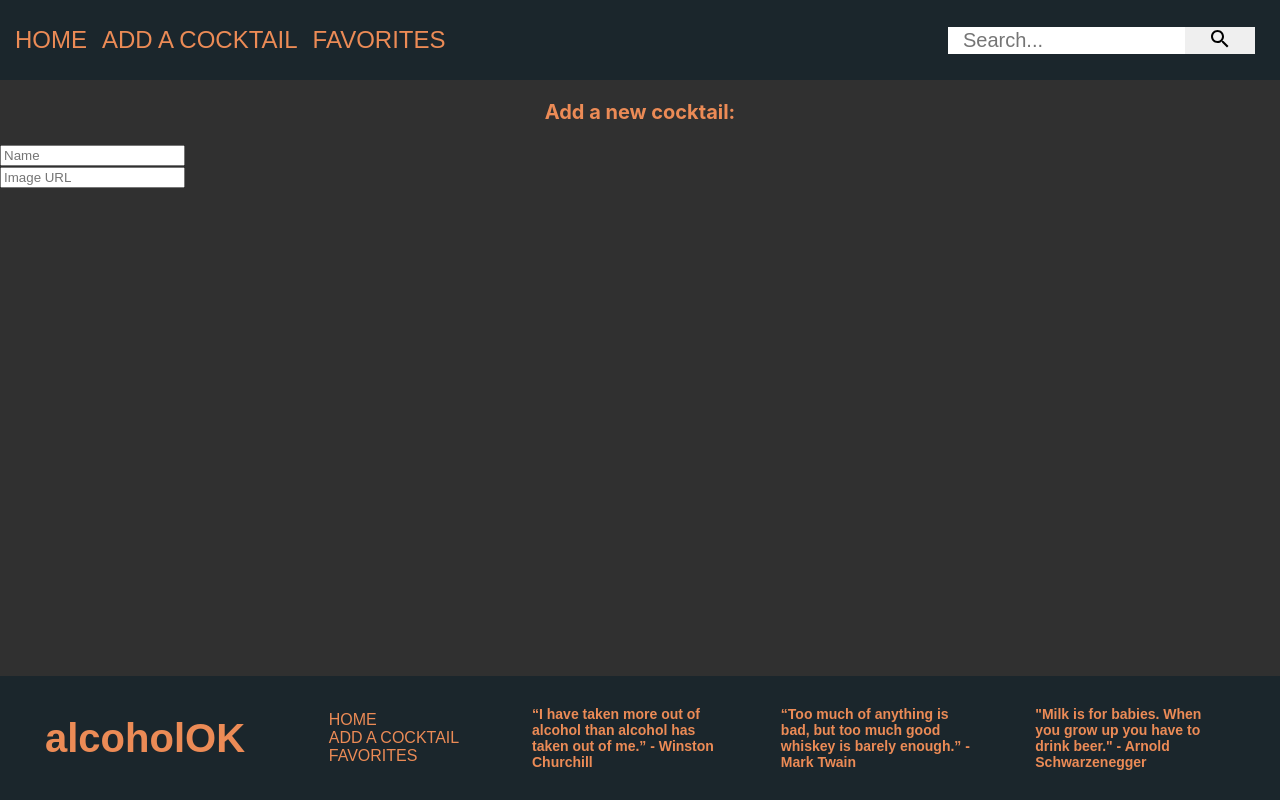
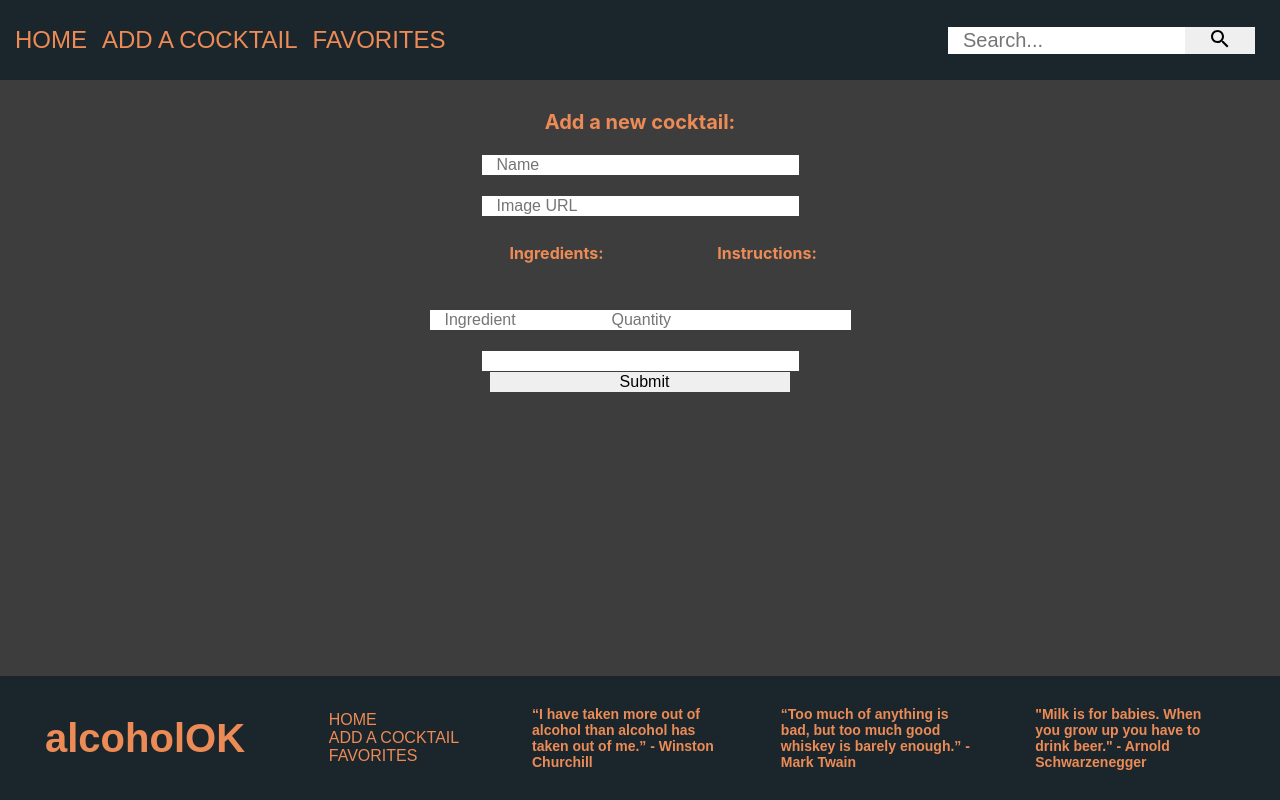
Before and after one commit to sergezolo/alcohol-ok-2.0, a React (Create React App) app: page /create in a window 1280 px wide. Built offline with nearby package versions, Linux system fonts and the light colour scheme.

Commit message:
Add elements to CocktailForm

```diff
--- a/src/App.css
+++ b/src/App.css
@@ -4,7 +4,74 @@ App {
 }
 
 body {
-    background-color:#303030;
+    background-color:#3d3d3d;
     margin: 0 auto;
     padding: 0;
 }
+
+input {
+    width: 300px;
+    border: none;
+    font-size: 16px;
+    padding-left: 15px;
+    color: black;
+    outline: none;
+    align-items: center;
+}
+.input-2 {
+    width: 150px;
+    border: none;
+    font-size: 16px;
+    color: black;
+    outline: none;
+}
+.input-3 {
+    width: 70px;
+    border: none;
+    font-size: 16px;
+    color: black;
+    outline: none;
+}
+h5 {
+    text-align: center;
+    font-size: 16px;
+    font-weight: bold;
+    color: #ec8b56;
+    text-decoration: none;
+}
+
+.grid-container {
+    position: center;
+    width: 700px;
+    height: auto;
+    margin: auto;
+    grid-template-columns: 2;
+    grid-template-rows: 3;
+    padding: 10px;
+
+    display: grid;
+    justify-content: center;
+
+    text-align: center;
+}
+
+.item1 {
+    grid-column: 1 / 3;
+    align-items: center;
+}
+
+.item2 {
+    grid-row: 2;
+    grid-column: 1 / 1;
+}
+
+.item3 {
+    justify-content: left;
+    grid-row: 2;
+    grid-column: 2 /2;
+}
+
+.item4 {
+    grid-row: 3;
+    grid-column: 1 / 3;
+}
--- a/src/components/Cocktail.css
+++ b/src/components/Cocktail.css
@@ -1,6 +1,6 @@
 .cocktail {
-    width: 250px;
-    height: 300px;
+    width: 280px;
+    height: 350px;
     display: flex;
      overflow: hidden;
     flex-direction: column;
@@ -13,9 +13,9 @@
     margin-top: -20px;
 }
 
-.cocktail-name :hover {
+/* .cocktail-name :hover {
     height: 100px;
-}
+} */
 
 img :hover{
     transform: translatey(-10px) translatex(-5px) scale(1.05)
--- a/src/components/Cocktail.js
+++ b/src/components/Cocktail.js
@@ -1,7 +1,7 @@
 import React from 'react';
 import './Cocktail.css';
 
-const Cocktail = () => {
+const CocktailCard = () => {
     return (
         <div className="cocktail">
             <div className="cocktail-image">
@@ -14,4 +14,4 @@ const Cocktail = () => {
     )
 }
 
-export default Cocktail;
+export default CocktailCard;
--- a/src/components/CocktailForm.js
+++ b/src/components/CocktailForm.js
@@ -1,4 +1,6 @@
-import React, { Component } from 'react'
+import React, { Component } from 'react';
+import IngredientForm from './IngredientForm';
+import InstructionForm from './InstructionForm';
 
 export class CocktailForm extends Component {
 
@@ -15,16 +17,34 @@ export class CocktailForm extends Component {
         ]
     }
 
+    handleChange = event => {
+
+    }
+
 
     render() {
+        // let { name, img_url, description, instructions, ingredients } = this.state
+        let { ingredients } = this.state
         return (
-            <form>
-                <h3>Add a new cocktail:</h3>
-                <input type="text" name="name" id="name" placeholder="Name"/><br/>
-                <input type="text" name="imgUrl" id="imgUrl" placeholder="Image URL"/>
-
-
-            </form>
+            <div className="grid-container">
+                <div className="item1">
+                    <h3>Add a new cocktail:</h3>
+                    <input type="text" name="name" id="name" placeholder="Name"/><br/><br/>
+                    <input type="text" name="imgUrl" id="imgUrl" placeholder="Image URL"/>
+                </div>
+                <div className="item2">
+                    <h5>Ingredients:</h5><br/>
+                    <IngredientForm ingredients={ingredients} handleChange={this.handleChange}/>
+                </div>
+                <div className="item3">
+                    <h5>Instructions:</h5><br/>
+                    <InstructionForm ingredients={ingredients} handleChange={this.handleChange}/>
+                </div>
+                <div className="item4"><br/>
+                    <input type="text-lg"/><br/>
+                    <input className="buttonPr" type="submit"/>
+                </div>
+            </div>
         )
     }
 }
--- a/src/components/Cocktails.js
+++ b/src/components/Cocktails.js
@@ -1,12 +1,13 @@
 import React from 'react';
-import Cocktail from './Cocktail';
+import CocktailCard from './Cocktail';
 
-const Cocktails = () => {
+const Cocktails = (props) => {
     return (
         <div>
-            <Cocktail></Cocktail>
+            {console.log(props)}
+            <CocktailCard></CocktailCard>
         </div>
     )
 }
 
-export default Cocktails
+export default Cocktails;
--- a/src/components/Favorite.js
+++ b/src/components/Favorite.js
@@ -10,4 +10,4 @@ export class Favorite extends Component {
     }
 }
 
-export default Favorite
+export default Favorite;
--- a/src/components/IngredientForm.js
+++ b/src/components/IngredientForm.js
@@ -0,0 +1,18 @@
+import React from 'react';
+
+const IngredientForm = ({ ingredients, handleChange }) => {
+    return (
+        ingredients.map((value, index) => {
+            let ingredientId = `name-${index}`, quantityId = `quantity-${index}`
+            return (
+                <div key={index}>
+                    <input className="input-2" type="text" name={ingredientId} placeholder="Ingredient" value={ingredients[index].name}/>
+
+                    <input className="input-3" type="text" name={quantityId} placeholder="Quantity" value={ingredients[index].quantity}/>
+                </div>
+            )
+        })
+    )
+}
+
+export default IngredientForm;
--- a/src/components/InstructionForm.js
+++ b/src/components/InstructionForm.js
@@ -3,9 +3,9 @@ import React from 'react'
 const InstructionForm = ({ instructions, handleChange }) => {
     return (
         <div>
-            <input type="text" id="instructionId"></input>
+            <input className="input-2" type="text" id="instructionId"></input>
         </div>
     )
 }
 
-export default InstructionForm
+export default InstructionForm;
--- a/src/containers/CocktailsContainer.js
+++ b/src/containers/CocktailsContainer.js
@@ -17,12 +17,14 @@ class CocktailsContainer extends Component {
             return <li key={index}>{cocktail.name}</li>;
         })
 
+        const cocktailsList = this.props
+
         return (
             <div className="cocktails-container">
                 <ul>{this.props.loading ? <h3>Loading...</h3> : cocktails}</ul>
                 <Switch>
-                    <Cocktails></Cocktails>
-                    <Route path='/cocktails'/>
+                    <Cocktails cocktailsList={cocktailsList} ></Cocktails>
+                    <Route path='/' render={<Cocktails cocktailsList={cocktailsList}/>}/>
                     <Route path='/cocktails/:id'/>
                     <Route path='/cocktails/:id/edit'/>
 
--- a/src/pages/Error.js
+++ b/src/pages/Error.js
@@ -4,8 +4,9 @@ import { Link } from 'react-router-dom'
 export const Error = () => {
     return (
         <section className="error-page">
-            <div className="error-container">
-                <h2>Wrong turn, baby! It's a dead end!</h2>
+            <div className="cocktail-form">
+                <h3>Wrong turn, baby! It's a dead end!</h3><br/><br/>
+
                 <Link to='/' className='btn'>HOME</Link>
             </div>
         </section>
```
Also changed, not shown: 1 other file (tests, documents, lock files or other folders).
